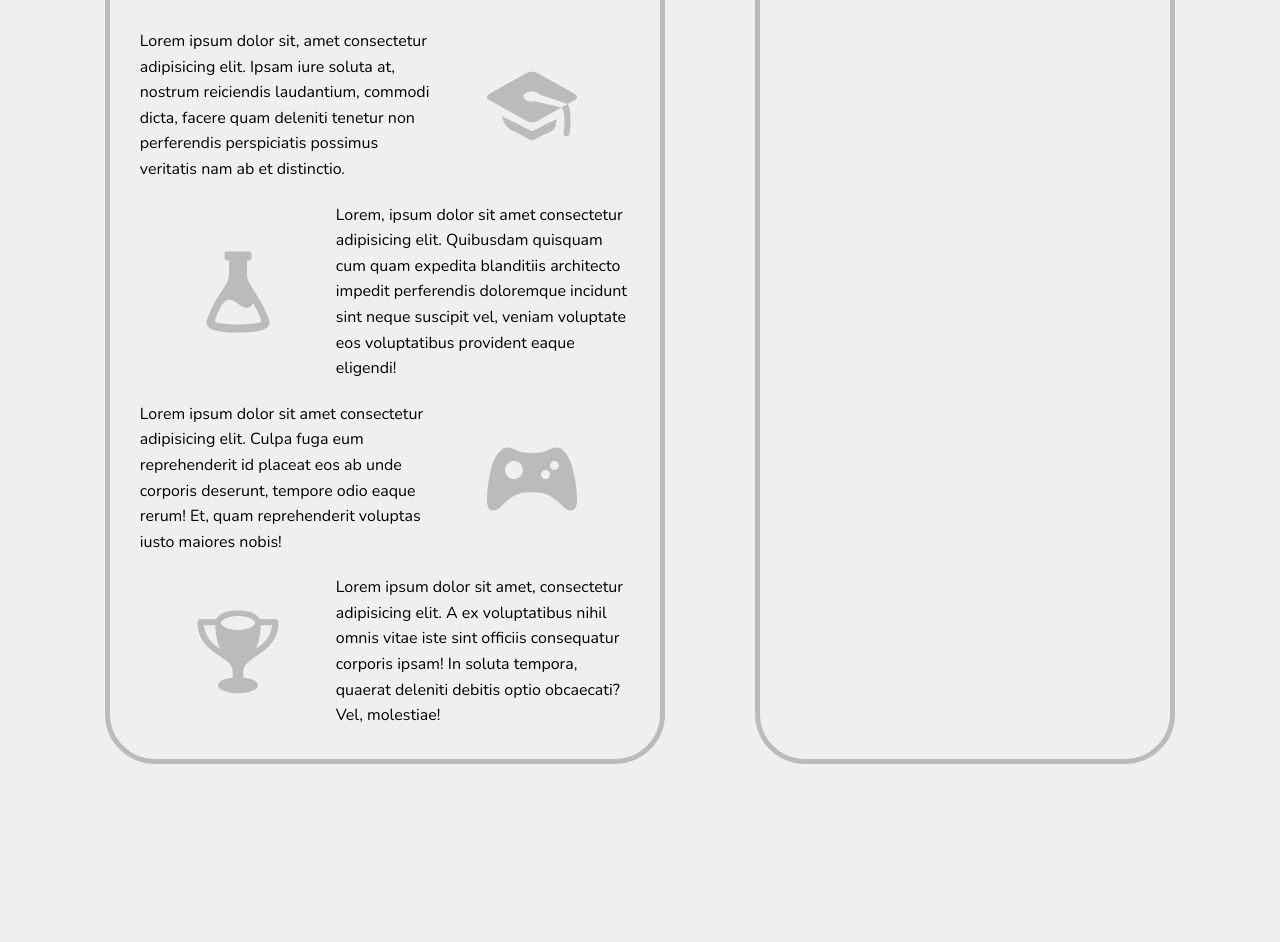
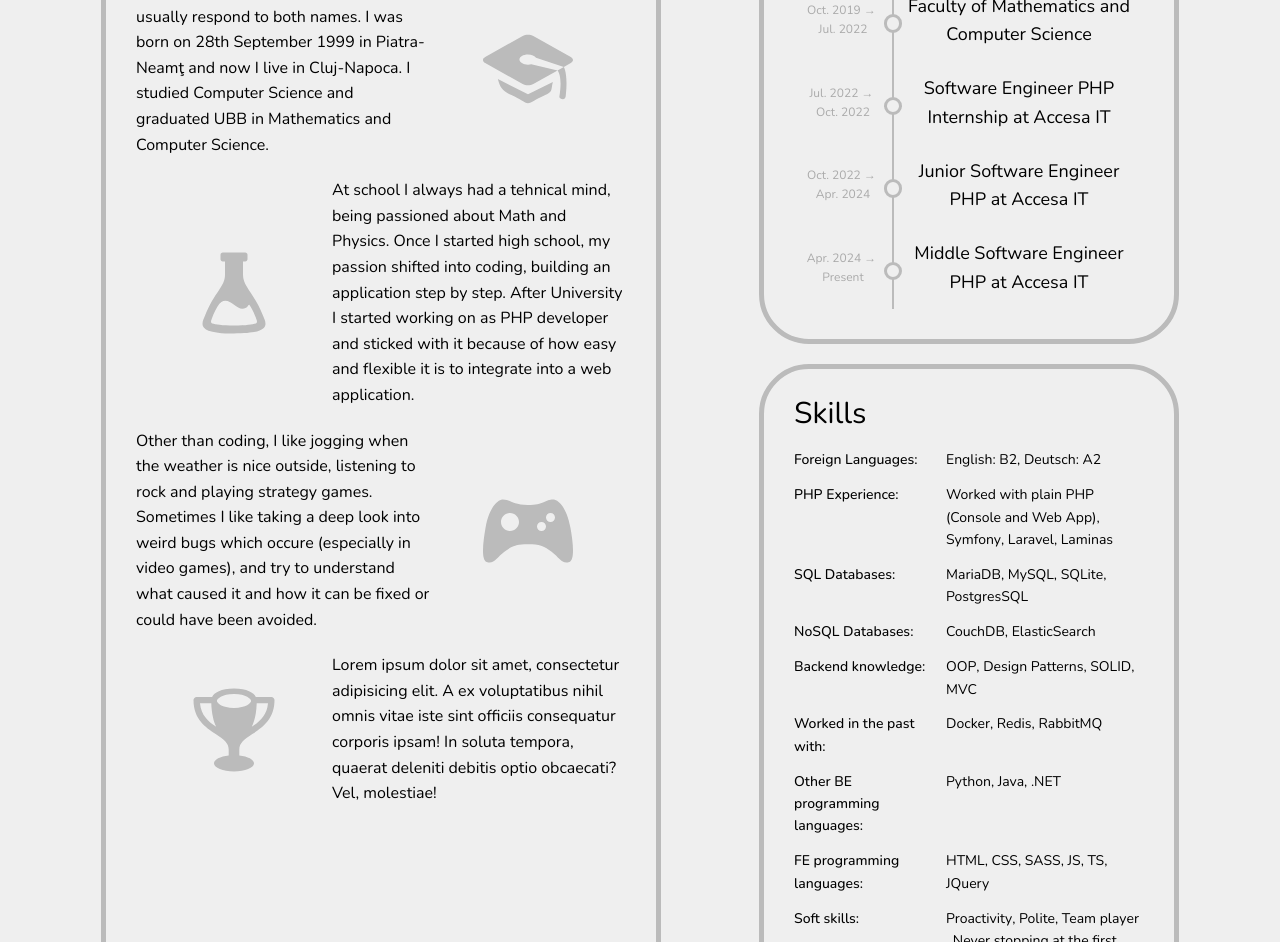
Before and after one commit to DiosDuck/CSS-Practice, a website: page Portfolio/index.html in a window 1280 px wide. Shown: the part 402-1344 px from the top of the page. Before the commit the page ends 1166 px from the top, so only its background shows below. Drawn offline with nearby package versions, Linux system fonts and the light colour scheme.

Commit message:
finish timeline, create skill section and work on about me section

```diff
--- a/Portfolio/index.html
+++ b/Portfolio/index.html
@@ -5,8 +5,8 @@
         <meta charset="UTF-8">
         <meta name="viewport" content="width=device-width, initial-scale=1.0">
         <meta name="keywords" content="Portfolio, PHP, Angular">
-        <meta name="author" content="Tapuc Mihai Ovidiu">
-        <meta name="description" content="Mihai's portfolio with">
+        <meta name="author" content="Tapuc Mihai-Ovidiu">
+        <meta name="description" content="Mihai's portfolio">
 
         <link href="https://fonts.googleapis.com/css2?family=Nunito:ital,wght@0,200..1000;1,200..1000&display=swap" rel="stylesheet">
         <link rel="stylesheet" href="css/style.css">
@@ -15,13 +15,13 @@
         <header class="header">
             <div class="user">
                 <img src="img/bread.png" alt="Bread Icon" class="user__icon">
-                <p class="user__name">&#354&#259puc Mihai Ovidiu</p>
+                <p class="user__name">&#354&#259puc Mihai-Ovidiu</p>
             </div>
             <nav class="nav">
                 <a href="#" class="nav__link">Home</a>
                 <a href="#" class="nav__link">About me</a>
                 <a href="#" class="nav__link">Timeline</a>
-                <a href="#" class="nav__link">Personal projects</a>
+                <a href="#" class="nav__link">Skills</a>
                 <a href="#" class="nav__link">Contact</a>
             </ul>
         </header>
@@ -34,22 +34,17 @@
             </h2>
         </section>
         <section class="about-me">
-            <h3 class="heading-3 about-me__title">About me</h3>
-            <p class="about-me__text">
-                Lorem ipsum dolor sit, amet consectetur adipisicing elit. Ipsam iure soluta at, nostrum reiciendis laudantium, commodi dicta, facere quam deleniti tenetur non perferendis perspiciatis possimus veritatis nam ab et distinctio.
-            </p>
+            <h3 class="heading-3">About me</h3>
+            <div class="about-me__grid">
+                <p class="about-me__text">Hello, my name is &#354;&#259;puc Mihai-Ovidiu, I usually respond to both names. I was born on 28th September 1999 in Piatra-Neam&#355; and now I live in Cluj-Napoca. I studied Computer Science and graduated UBB in Mathematics and Computer Science.</p>
                 <svg class="about-me__img">
                     <use xlink:href="img/sprite.svg#icon-graduation-cap"/>
                 </svg>
-            <p class="about-me__text">
-                Lorem, ipsum dolor sit amet consectetur adipisicing elit. Quibusdam quisquam cum quam expedita blanditiis architecto impedit perferendis doloremque incidunt sint neque suscipit vel, veniam voluptate eos voluptatibus provident eaque eligendi!
-            </p>
+                <p class="about-me__text">At school I always had a tehnical mind, being passioned about Math and Physics. Once I started high school, my passion shifted into coding, building an application step by step. After University I started working on as PHP developer and sticked with it because of how easy and flexible it is to integrate into a web application.</p>
                 <svg class="about-me__img">
                     <use xlink:href="img/sprite.svg#icon-lab-flask"/>
                 </svg>
-            <p class="about-me__text">
-                Lorem ipsum dolor sit amet consectetur adipisicing elit. Culpa fuga eum reprehenderit id placeat eos ab unde corporis deserunt, tempore odio eaque rerum! Et, quam reprehenderit voluptas iusto maiores nobis!
-            </p>
+                <p class="about-me__text">Other than coding, I like jogging when the weather is nice outside, listening to rock and playing strategy games. Sometimes I like taking a deep look into weird bugs which occure (especially in video games), and try to understand what caused it and how it can be fixed or could have been avoided.</p>
                 <svg class="about-me__img">
                     <use xlink:href="img/sprite.svg#icon-game-controller"/>
                 </svg>
@@ -59,9 +54,43 @@
                 <svg class="about-me__img">
                     <use xlink:href="img/sprite.svg#icon-trophy"/>
                 </svg>
+            </div>
         </section>
         <section class="timeline">
             <h3 class="heading-3">Timeline</h3>
+            <div class="changelogs">
+                <div class="changelogs__date"><span>Oct. 2019</span><span>Jul. 2022</span></div>
+                <div class="changelogs__activity">Faculty of Mathematics and Computer Science</div>
+                <div class="changelogs__date"><span>Jul. 2022</span><span>Oct. 2022</span></div>
+                <div class="changelogs__activity">Software Engineer PHP Internship at Accesa IT</div>
+                <div class="changelogs__date"><span>Oct. 2022</span><span>Apr. 2024</span></div>
+                <div class="changelogs__activity">Junior Software Engineer PHP at Accesa IT</div>
+                <div class="changelogs__date"><span>Apr. 2024</span><span>Present</span></div>
+                <div class="changelogs__activity">Middle Software Engineer PHP at Accesa IT</div>
+            </div>
+        </section>
+        <section class="skills">
+            <h3 class="heading-3">Skills</h3>
+            <div class="skills__grid">
+                <div class="skills__grid--title">Foreign Languages</div>
+                <div class="skills__grid--text"><span>English: B2</span><span>Deutsch: A2</span></div>
+                <div class="skills__grid--title">PHP Experience</div>
+                <div class="skills__grid--text"><span>Worked with plain PHP (Console and Web App)</span><span>Symfony</span><span>Laravel</span><span>Laminas</span></div>
+                <div class="skills__grid--title">SQL Databases</div>
+                <div class="skills__grid--text"><span>MariaDB</span><span>MySQL</span><span>SQLite</span><span>PostgresSQL</span></div>
+                <div class="skills__grid--title">NoSQL Databases</div>
+                <div class="skills__grid--text"><span>CouchDB</span><span>ElasticSearch</span></div>
+                <div class="skills__grid--title">Backend knowledge</div>
+                <div class="skills__grid--text"><span>OOP</span><span>Design Patterns</span><span>SOLID</span><span>MVC</span></div>
+                <div class="skills__grid--title">Worked in the past with</div>
+                <div class="skills__grid--text"><span>Docker</span><span>Redis</span><span>RabbitMQ</span></div>
+                <div class="skills__grid--title">Other BE programming languages</div>
+                <div class="skills__grid--text"><span>Python</span><span>Java</span><span>.NET</span></div>
+                <div class="skills__grid--title">FE programming languages</div>
+                <div class="skills__grid--text"><span>HTML</span><span>CSS</span><span>SASS</span><span>JS</span><span>TS</span><span>JQuery</span></div>
+                <div class="skills__grid--title">Soft skills</div>
+                <div class="skills__grid--text"><span>Proactivity</span><span>Polite</span><span>Team player</span><span>Never stopping at the first solution</span><span>Quality code over quantity</span></div>
+            </div>
         </section>
     </body>
 </html>
--- a/Portfolio/sass/_about-me.scss
+++ b/Portfolio/sass/_about-me.scss
@@ -1,42 +1,29 @@
 .about-me {
-    border: 5px solid #BBB;
-    border-radius: 50px;
-    padding: 3rem;
+    @include section-with-border;
 
     grid-column: center-start / col-end 4;
+    grid-row: span 2;
 
+    @media only screen and (max-width: 1000px) {
+        grid-column: center-start / center-end;
+        grid-row: span 1;
+    }
+
+    &__grid {
         display: grid;
         grid-template-columns: repeat(5, 1fr);
-    grid-template-rows: 10vh;
         align-items: center;
 
         grid-auto-flow: dense;
         row-gap: 2rem;
 
-    @media only screen and (max-width: 900px) {
-        grid-column: center-start / center-end;
-    }
-
         @media only screen and (max-width: 600px) {
-        grid-template-rows: 7.5vh;
             grid-template-columns: repeat(2, 1fr);
-        border: none;
-        padding: 0;
         }
 
         @media only screen and (max-width: 400px) {
             grid-template-rows: min-content;
             grid-template-columns: 1fr;
-    }
-
-    &__title {
-        grid-column: 1 / -1;
-        align-self: start;
-        justify-self: start;
-        margin-top: 2rem;
-
-        @media only screen and (max-width: 400px) {
-            margin-top: 0;
         }
     }
 
@@ -46,12 +33,41 @@
         fill: #BBB;
         justify-self: center;
 
-        &:nth-child(4n + 1) {
+        &:nth-child(4n) {
             grid-column: 1 / 3;
         }
 
+        &:nth-child(4n + 2) {
+            grid-column: 4 / 6;
+        }
+
+        @media only screen and (max-width: 600px) {
+            &:nth-child(4n) {
+                grid-column: 1 / 2;
+            }
+
+            &:nth-child(4n + 2) {
+                grid-column: 2 / 3;
+            }
+        }
+
+        @media only screen and (max-width: 400px) {
+            &:nth-child(4n),
+            &:nth-child(4n + 2) {
+                grid-column: 1 / 2;
+            }
+        }
+    }
+
+    &__text {
+        font-size: 1.6rem;
+
+        &:nth-child(4n + 1) {
+            grid-column: 1 / 4;
+        }
+
         &:nth-child(4n + 3) {
-            grid-column: 4 / 6;
+            grid-column: 3 / 6;
         }
 
         @media only screen and (max-width: 600px) {
@@ -71,33 +87,4 @@
             }
         }
     }
-
-    &__text {
-        font-size: 1.6rem;
-
-        &:nth-child(4n + 2) {
-            grid-column: 1 / 4;
 }
-
-        &:nth-child(4n) {
-            grid-column: 3 / 6;
-        }
-
-        @media only screen and (max-width: 600px) {
-            &:nth-child(4n + 2) {
-                grid-column: 1 / 2;
-            }
-
-            &:nth-child(4n) {
-                grid-column: 2 / 3;
-            }
-        }
-
-        @media only screen and (max-width: 400px) {
-            &:nth-child(4n),
-            &:nth-child(4n + 2) {
-                grid-column: 1 / 2;
-            }
-        }
-    }
-}
--- /dev/null
+++ b/Portfolio/sass/_skills.scss
@@ -0,0 +1,39 @@
+.skills {
+    @include section-with-border;
+
+    display: flex;
+    flex-direction: column;
+
+    grid-column: col-start 6 / center-end;
+
+    @media only screen and (max-width: 1000px) {
+        grid-column: center-start / center-end;
+        margin-top: 5rem;
+    }
+
+    &__grid {
+        display: grid;
+        grid-template-columns: 2fr 3fr;
+        margin: auto 0;
+
+        row-gap: 1.25rem;
+        column-gap: 2rem;
+        font-size: 1.4rem;
+
+        &--title {
+            font-weight: 500;
+
+            &::after {
+                content: ":";
+                display: inline-block;
+            }
+        }
+
+        &--text {
+            & > span:not(:last-child)::after {
+                content: ",\00a0";
+                display: inline-block;
+            }
+        }
+    }
+}
--- a/Portfolio/sass/_timeline.scss
+++ b/Portfolio/sass/_timeline.scss
@@ -1,17 +1,64 @@
 .timeline {
-    border: 5px solid #BBB;
-    border-radius: 50px;
-    padding: 3rem;
+    @include section-with-border;
+
+    display: flex;
+    flex-direction: column;
 
     grid-column: col-start 6 / center-end;
 
-    @media only screen and (max-width: 900px) {
+    margin-bottom: 2rem;
+
+    @media only screen and (max-width: 1000px) {
         grid-column: center-start / center-end;
         margin-top: 5rem;
+        margin-bottom: 0;
+    }
+}
+
+.changelogs {
+    display: grid;
+    grid-template-columns: 1fr 2.5fr;
+    text-align: center;
+    height: 100%;
+
+    &__date,
+    &__activity {
+        align-content: center;
     }
 
-    @media only screen and (max-width: 600px) {
-        border: none;
-        padding: 0;
+    &__date {
+        font-size: 1.2rem;
+        color: #AAA;
+        border-right: 2px solid #BBB;
+        padding: .5rem;
+
+        & > span {
+            white-space: nowrap;
+            position: relative;
+
+            &:first-child::after {
+                content: "\00a0\2192\00a0";
+                display: inline-block;
+            }
+        }
+    }
+
+    &__activity {
+        font-size: 1.8rem;
+        position: relative;
+        padding: 1.25rem;
+
+        &::before {
+            content: "";
+            width: 1.25rem;
+            height: 1.25rem;
+            border-radius: 100%;
+            background-color: #EFEFEF;
+            border: 3px solid #BBB;
+            display: block;
+            position: absolute;
+            top: calc(50% - .625rem);
+            left: calc(-.625rem - 4px);
+        }
     }
 }
--- a/Portfolio/sass/_typography.scss
+++ b/Portfolio/sass/_typography.scss
@@ -14,5 +14,6 @@
         font-size: 3rem;
         line-height: 1;
         font-weight: 300;
+        margin-bottom: 2rem;
     }
 }
--- a/Portfolio/sass/main.scss
+++ b/Portfolio/sass/main.scss
@@ -1,6 +1,8 @@
 @import 'base';
 @import 'typography';
+@import 'mixins';
 @import 'header';
 @import 'title';
 @import 'about-me';
 @import 'timeline';
+@import 'skills';
```
Also changed, not shown: Portfolio/sass/_mixins.scss (added, +10 -0 lines), Portfolio/css/style.css, 1 other file. Lines whose indentation alone changed are shown as unchanged.
